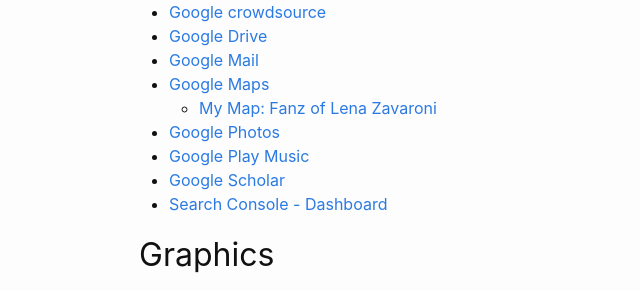
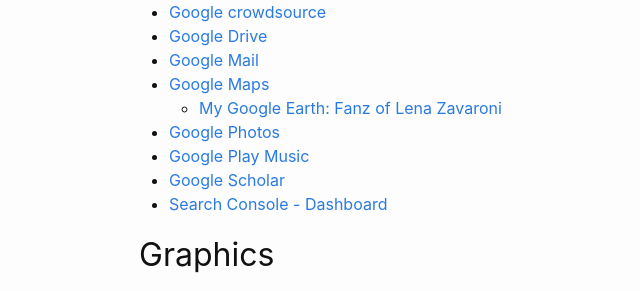
Before and after one commit to Robcamstone/Robcamstone.github.io, a Jekyll site: the page built from bookmarks.md, in a window 1280 px wide and 900 px high, scrolled down 1011 px. Shown: the part 162-453 px from the top of the window, without its empty margins (131-771 px from the left). Built offline with Jekyll 4.4.1, drawn with Linux system fonts in a browser that asks for light colours.

Commit message:
Update bookmarks.md

```diff
--- a/bookmarks.md
+++ b/bookmarks.md
@@ -45,7 +45,7 @@ permalink: /bookmarks/
 * [Google Drive](https://drive.google.com/drive)
 * [Google Mail](http://gmail.com)
 * [Google Maps](https://www.google.co.uk/maps)
-   * [My Map: Fanz of Lena Zavaroni](https://www.google.com/maps/d/u/0/viewer?hl=en&mid=1D1D0ERV_FQMNb9XZzJ-J3yUlK8aI4vhI&ll=55.94167604031339%2C-4.793413585008807&z=19)
+   * [My Google Earth: Fanz of Lena Zavaroni](https://earth.google.com/web/@55.88889,-4.9295,-2.06676354a,27071.89860342d,35y,0h,0t,0r/data=MicKJQojCiExVDN3b2VqeXlhNFJ2V2V4SDBrWDZ5d1hHVGs1Zjl2bzk6AwoBMA?authuser=0)
 * [Google Photos](https://photos.google.com)
 * [Google Play Music](https://play.google.com/music/listen?authuser&u=0#/albums)
 * [Google Scholar](https://scholar.google.com)
```
